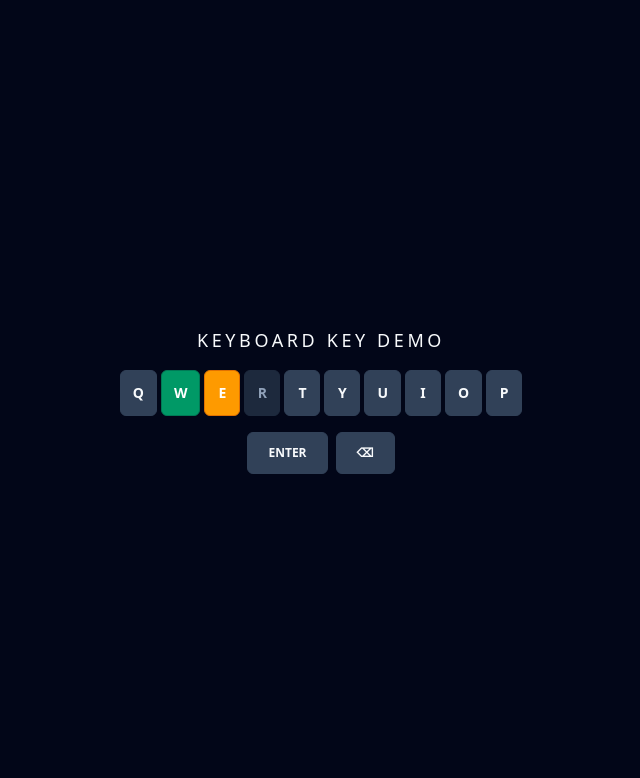
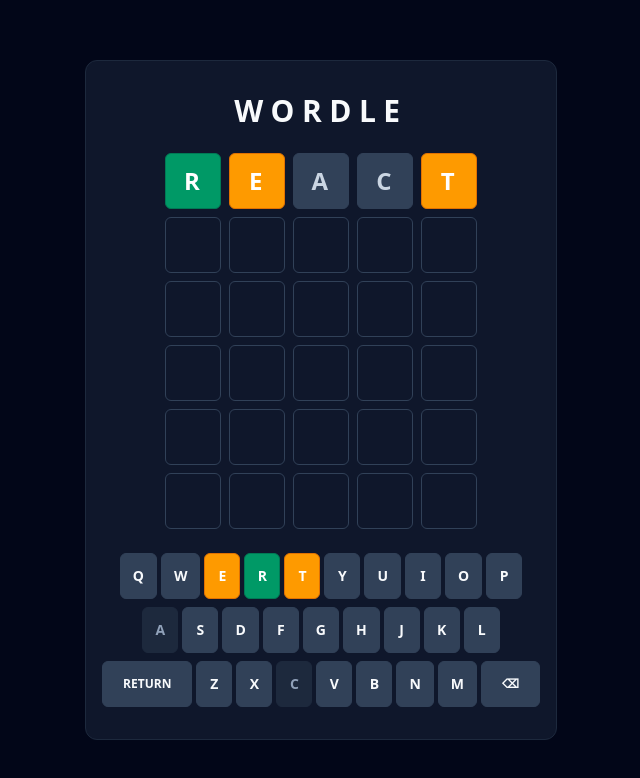
Before and after one commit to bmsmcgee/Wordle-Clone, a React (Vite) app in the folder wordle/: page / in a window 1280 px wide. Shown: the top 778 px of the page, without its empty margins (319-959 px from the left). Built offline with nearby package versions, Linux system fonts and the light colour scheme.

Commit message:
Keyboard done

```diff
--- a/wordle/src/App.tsx
+++ b/wordle/src/App.tsx
@@ -1,41 +1,49 @@
 // src/App.tsx
 
 import type { FC } from "react";
-import type { KeyState, KeyType } from "./components/Key";
-import Key from "./components/Key";
+import type { TileStatus } from "./components/Tile";
+import type { WordleRow } from "./components/WordleGrid";
+import type { KeyState } from "./components/Key";
+import WordleGrid from "./components/WordleGrid";
+import Keyboard from "./components/Keyboard";
+
+const WORD_LENGTH = 5;
+const MAX_GUESSES = 6;
+
+function buildRow(letters: string, statuses: TileStatus[]): WordleRow {
+  return letters.split("").map((letter, index) => ({
+    letter,
+    state: statuses[index] ?? "empty",
+  }));
+}
 
 const App: FC = () => {
-  const statuses: KeyState[] = ["idle", "correct", "present", "absent"];
+  const rows: WordleRow[] = [
+    buildRow("REACT", ["correct", "present", "absent", "absent", "present"]),
+  ];
 
-  const letterRow = "QWERTYUIOP".split("");
+  const keyStatuses: Partial<Record<string, KeyState>> = {
+    R: "correct",
+    E: "present",
+    A: "absent",
+    C: "absent",
+    T: "present",
+  };
 
   return (
     <div className="min-h-screen flex items-center justify-center bg-slate-950 text-slate-50">
-      <div className="space-y-4">
-        <h1 className="text-center text-lg tracking-[0.2em]">
-          KEYBOARD KEY DEMO
+      <div className="px-4 py-8 border border-slate-800 rounded-xl bg-slate-900 space-y-6">
+        <h1 className="text-center text-3xl font-extrabold tracking-[0.25em]">
+          WORDLE
         </h1>
 
-        {/* Letter row with all statuses demoed on the first 4 keys */}
-        <div className="flex gap-1 justify-center">
-          {letterRow.map((letter, index) => {
-            const status = statuses[index] ?? "idle";
-            return (
-              <Key
-                key={letter}
-                label={letter}
-                type={"letter" satisfies KeyType}
-                state={status}
-              />
-            );
-          })}
-        </div>
+        <WordleGrid
+          rows={rows}
+          wordLength={WORD_LENGTH}
+          maxGuesses={MAX_GUESSES}
+        />
 
-        {/* Enter + Backspace examples */}
-        <div className="flex gap-2 justify-center">
-          <Key label="ENTER" type="return" state="idle" />
-          <Key label="⌫" type="delete" state="idle" />
-        </div>
+        <Keyboard keyStates={keyStatuses} />
       </div>
     </div>
   );
--- /dev/null
+++ b/wordle/src/components/Keyboard.tsx
@@ -0,0 +1,105 @@
+import type { FC } from "react";
+import type { KeyState, KeyType } from "./Key";
+import Key from "./Key";
+
+/**
+ * Representation of a key on the keyboard
+ *
+ * - label  : Text inside the key
+ * - code   : Key identifier
+ * - type   : Key semantic
+ */
+export interface KeyboardKey {
+  label: string;
+  code: string;
+  type: KeyType;
+}
+
+/**
+ * Single row of keys on the keyboard
+ */
+
+export type KeyboardRow = KeyboardKey[];
+
+/**
+ * Props for the full keyboard
+ *
+ * - keyStates  : Map of key "code"
+ * - className  : Optional extra className
+ */
+interface KeyboardProps {
+  keyStates: Partial<Record<string, KeyState>>;
+  className?: string;
+}
+
+/**
+ * Fixed QWERTY layout
+ */
+const KEYBOARD_LAYOUT: KeyboardRow[] = [
+  [
+    { label: "Q", code: "Q", type: "letter" },
+    { label: "W", code: "W", type: "letter" },
+    { label: "E", code: "E", type: "letter" },
+    { label: "R", code: "R", type: "letter" },
+    { label: "T", code: "T", type: "letter" },
+    { label: "Y", code: "Y", type: "letter" },
+    { label: "U", code: "U", type: "letter" },
+    { label: "I", code: "I", type: "letter" },
+    { label: "O", code: "O", type: "letter" },
+    { label: "P", code: "P", type: "letter" },
+  ],
+  [
+    { label: "A", code: "A", type: "letter" },
+    { label: "S", code: "S", type: "letter" },
+    { label: "D", code: "D", type: "letter" },
+    { label: "F", code: "F", type: "letter" },
+    { label: "G", code: "G", type: "letter" },
+    { label: "H", code: "H", type: "letter" },
+    { label: "J", code: "J", type: "letter" },
+    { label: "K", code: "K", type: "letter" },
+    { label: "L", code: "L", type: "letter" },
+  ],
+  [
+    { label: "RETURN", code: "RETURN", type: "return" },
+    { label: "Z", code: "Z", type: "letter" },
+    { label: "X", code: "X", type: "letter" },
+    { label: "C", code: "C", type: "letter" },
+    { label: "V", code: "V", type: "letter" },
+    { label: "B", code: "B", type: "letter" },
+    { label: "N", code: "N", type: "letter" },
+    { label: "M", code: "M", type: "letter" },
+    { label: "⌫", code: "⌫", type: "delete" },
+  ],
+];
+
+const Keyboard: FC<KeyboardProps> = ({
+  keyStates,
+  className,
+}: KeyboardProps) => {
+  const containerClasses = ["space-y-2", className].filter(Boolean).join(" ");
+
+  return (
+    <>
+      <div className={containerClasses} aria-label="On Screen Keyboard">
+        {KEYBOARD_LAYOUT.map((row: KeyboardRow, rowIdx: number) => (
+          <div key={rowIdx} className="flex justify-center gap-1">
+            {row.map((keyDef: KeyboardKey) => {
+              const state: KeyState = keyStates?.[keyDef.code] ?? "idle";
+
+              return (
+                <Key
+                  key={keyDef.code}
+                  label={keyDef.label}
+                  type={keyDef.type}
+                  state={state}
+                />
+              );
+            })}
+          </div>
+        ))}
+      </div>
+    </>
+  );
+};
+
+export default Keyboard;
```
